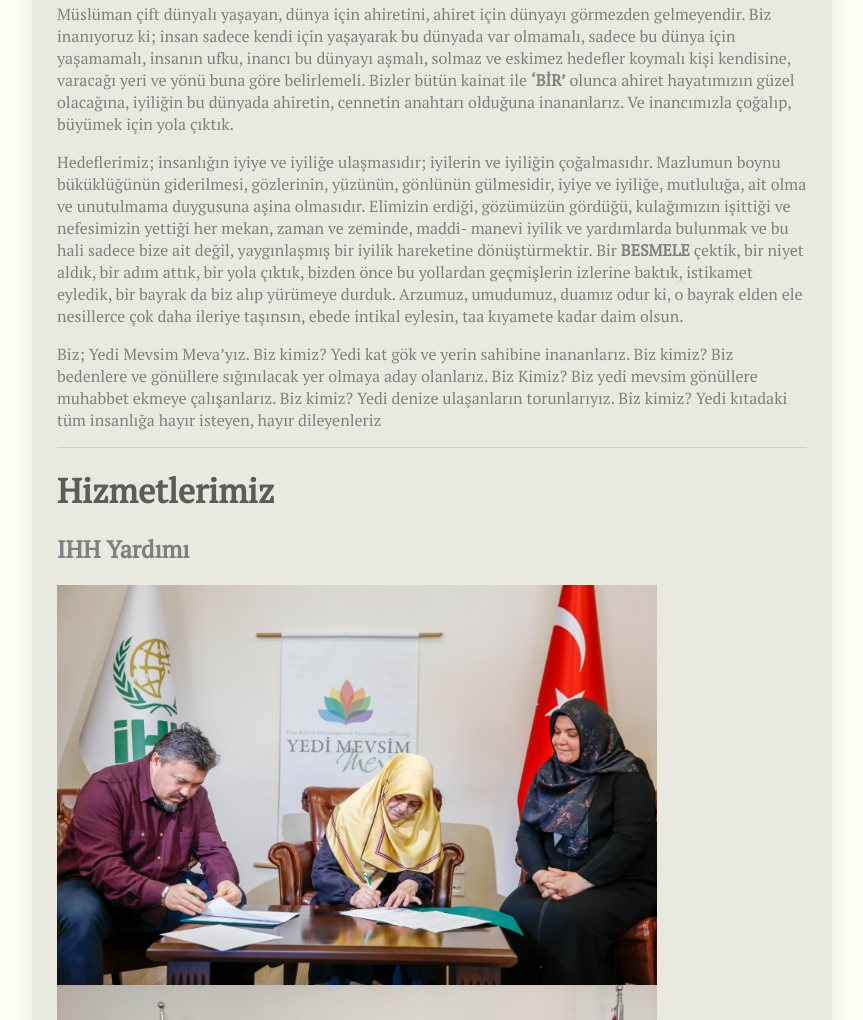
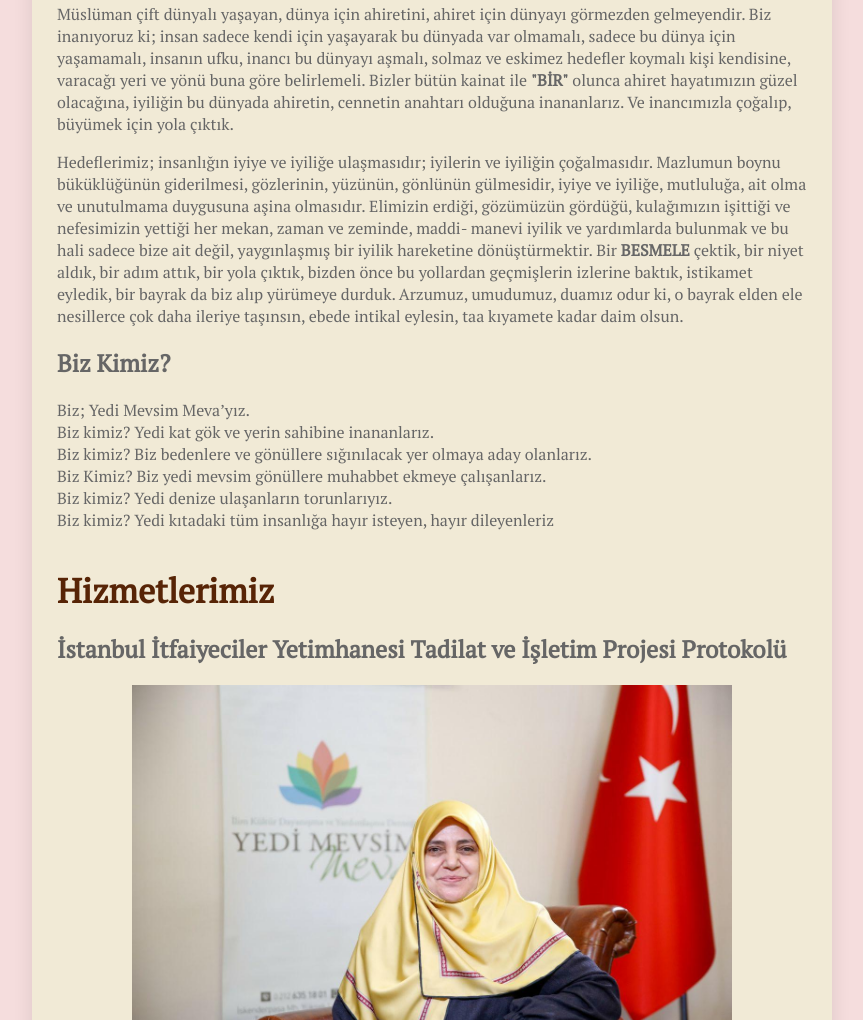
Before and after one commit to yedimevsimmeva/yedimevsimmeva.github.io, a plain HTML site: page index.html in a window 1280 px wide. Shown: the part 720-1740 px from the top of the page, without its empty margins (208-1071 px from the left). Drawn offline with Linux system fonts and the light colour scheme.

Commit message:
images etc

```diff
--- a/index.html
+++ b/index.html
@@ -59,7 +59,7 @@
                         Biz inanıyoruz ki; insan sadece kendi için yaşayarak bu dünyada var olmamalı, sadece bu dünya
                         için yaşamamalı, insanın ufku, inancı bu dünyayı aşmalı, solmaz ve eskimez hedefler koymalı kişi
                         kendisine, varacağı yeri ve yönü buna göre belirlemeli. Bizler bütün kainat ile
-                        <strong>‘BİR’</strong> olunca
+                        <strong>"BİR"</strong> olunca
                         ahiret hayatımızın güzel olacağına, iyiliğin bu dünyada ahiretin, cennetin anahtarı olduğuna
                         inananlarız. Ve inancımızla çoğalıp, büyümek için yola çıktık.
                     </p>
@@ -76,28 +76,46 @@
                         umudumuz, duamız odur ki, o bayrak elden ele nesillerce çok daha ileriye taşınsın, ebede intikal
                         eylesin, taa kıyamete kadar daim olsun.
                     </p>
+                    <h2>Biz Kimiz?</h2>
                     <p>
-                        Biz; Yedi Mevsim Meva’yız.
-                        Biz kimiz? Yedi kat gök ve yerin sahibine inananlarız.
-                        Biz kimiz? Biz bedenlere ve gönüllere sığınılacak yer olmaya aday olanlarız.
-                        Biz Kimiz? Biz yedi mevsim gönüllere muhabbet ekmeye çalışanlarız.
-                        Biz kimiz? Yedi denize ulaşanların torunlarıyız.
+                        Biz; Yedi Mevsim Meva’yız.<br>
+                        Biz kimiz? Yedi kat gök ve yerin sahibine inananlarız.<br>
+                        Biz kimiz? Biz bedenlere ve gönüllere sığınılacak yer olmaya aday olanlarız.<br>
+                        Biz Kimiz? Biz yedi mevsim gönüllere muhabbet ekmeye çalışanlarız.<br>
+                        Biz kimiz? Yedi denize ulaşanların torunlarıyız.<br>
                         Biz kimiz? Yedi kıtadaki tüm insanlığa hayır isteyen, hayır dileyenleriz
                     </p>
                 </section>
 
                 <section id="hizmetlerimiz">
                     <header>Hizmetlerimiz</header>
-                    <h2>IHH Yardımı</h2>
+                    <h2>İstanbul İtfaiyeciler Yetimhanesi Tadilat ve İşletim Projesi Protokolü</h2>
                     <div class="photos">
-                        <img src="./images/photos/imza3lu.jpeg" alt="3 kişi imzalıyor">
-                        <img src="./images/photos/ayakta2.jpeg" alt="3 kişi imzalıyor">
-                        <img src="./images/photos/imzalarken.jpeg" alt="3 kişi imzalıyor">
+                        <img src="./images/photos/i1.jpg" alt="">
+                        <img src="./images/photos/i2.jpg" alt="">
+                        <img src="./images/photos/i3.jpg" alt="">
+                        <img src="./images/photos/i4.jpg" alt="">
+                        <img src="./images/photos/i6.jpg" alt="">
+                        <img src="./images/photos/h1.jpg" alt="">
+                        <img src="./images/photos/h2.jpg" alt="">
                     </div>
-                    <!-- <h2>Diğer bir yardım</h2> -->
+
+                    <h2>Yetimhane Desteği Kermesimiz</h2>
+                    <div class="photos">
+                        <img src="./images/photos/k1.png" alt="">
+                    </div>
                 </section>
 
 
+                <section id="iletisim">
+                    <header>İletişim</header>
+                    <h2>IHH Yardımı</h2>
+                </section>
+
+                <section id="tuzuk">
+                    <header>Üyelik ve Tüzük</header>
+                    <h2>IHH Yardımı</h2>
+                </section>
 
                 <footer>
                     Yedi Mevsim Meva Derneği - 2021
--- a/style.css
+++ b/style.css
@@ -5,12 +5,13 @@ html {
 body {
   --purple: #8a6da6;
   --green: #568c1f;
-  --white: #fefef6;
-  --white-grey: #cfcfcb;
+  --white: #F5DDDD;
+  --white-grey: #F1EAD6;
   --grey: #5d5c5a;
   --yellow: #f2c029;
   --red: #d95f5f;
   --blue: #44acd0;
+  --text-header: rgb(87, 36, 6);
 
   background-color: var(--white);
   margin: 0px;
@@ -19,7 +20,7 @@ body {
   /* font-family: "Inter", sans-serif; */
   font-family: "Merriweather", serif;
   font-family: "PT Serif", serif;
-  color: grey;
+  color: rgb(102, 102, 102);
 
   display: flex;
   flex-direction: column;
@@ -56,10 +57,12 @@ body {
 }
 
 .card {
-  background-color: #e9e9df;
+  background-color: var(--white-grey);
   border-radius: 5px;
-  box-shadow: 0px 0px 20px 0px #e9e9df;
+  box-shadow: 0px 0px 20px 0px rgb(0,0,0,0.1);
 }
+
+
 
 nav {
   /* padding: 5px 0px; */
@@ -112,6 +115,8 @@ nav > li > a {
 
 .photos > img {
   max-width: 80%;
+  margin-left: auto;
+  margin-right: auto;
 }
 
 .bottom {
@@ -147,7 +152,7 @@ section > header {
   /* text-align: center; */
   /* border: 2px solid black; */
   font-size: 34px;
-  color: var(--grey);
+  color: var(--text-header);
   font-weight: 700;
 }
 
```
Also changed, not shown: images/photos/h1.jpg (added), images/photos/h2.jpg (added), images/photos/i1.jpg (added), images/photos/i2.jpg (added), images/photos/i3.jpg (added), images/photos/i4.jpg (added), images/photos/i5.jpg (added), images/photos/i6.jpg (added), images/photos/imza3lu.jpeg (deleted), 1 other file.
